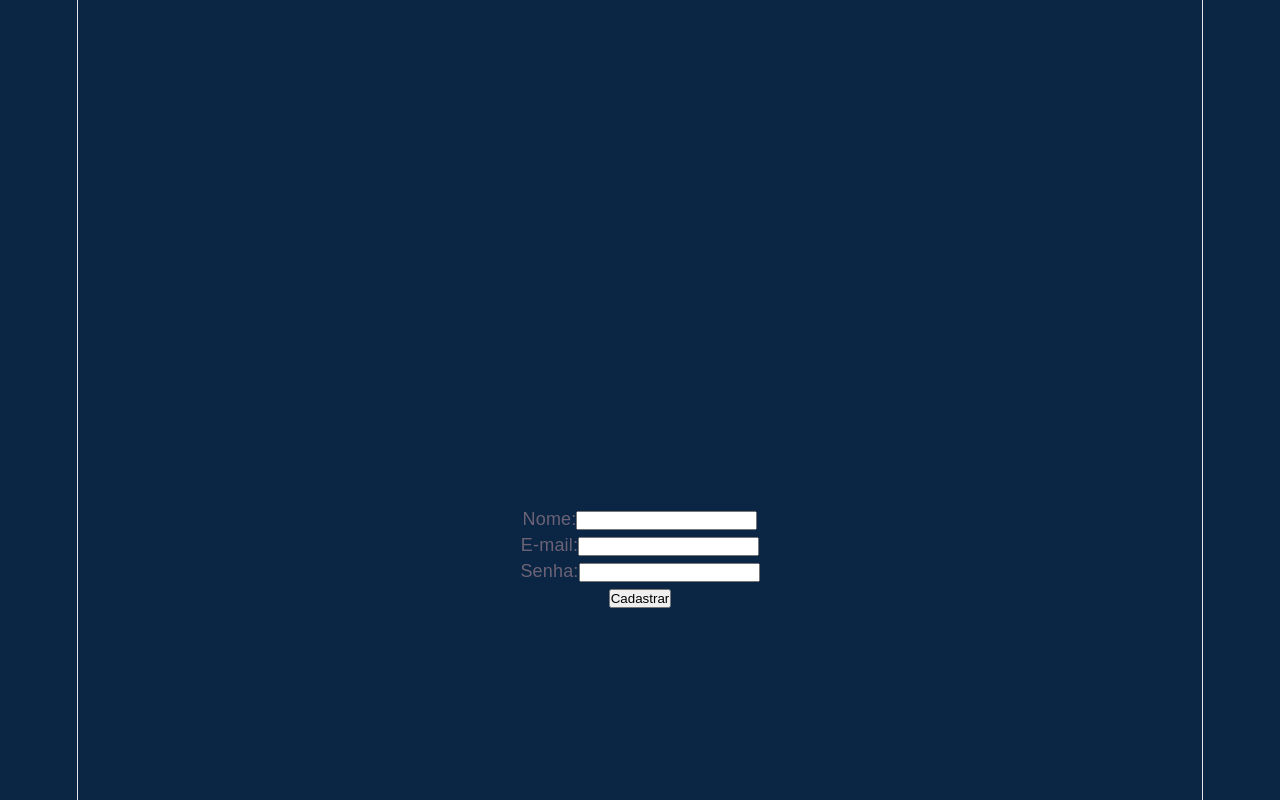
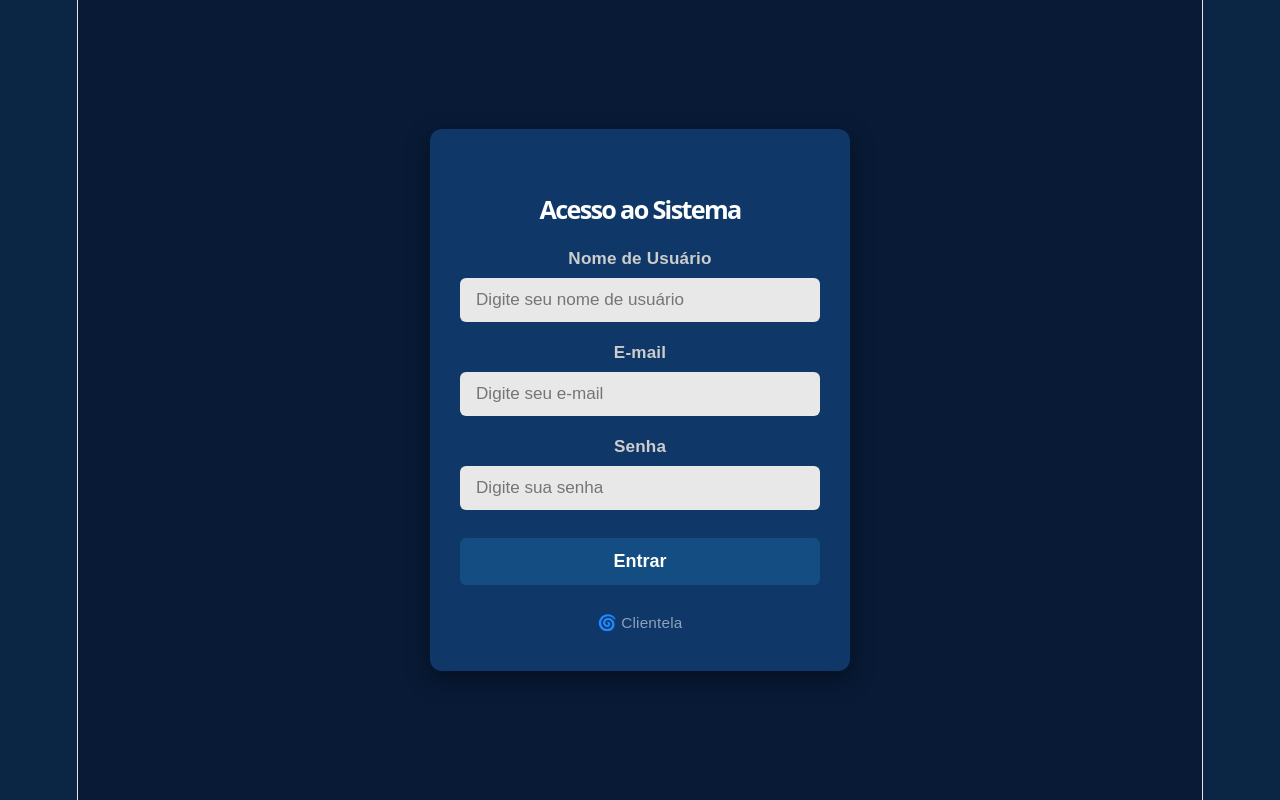
Before and after one commit to Tumilha/Clientela, a React (Vite) app: page /login in a window 1280 px wide. Built offline with nearby package versions, Linux system fonts and the light colour scheme.

Commit message:
Adicionando tela de Login

```diff
--- a/componentes/login/Login.css
+++ b/componentes/login/Login.css
@@ -1,3 +1,94 @@
-.Tela{
-    margin-top:45%
+.login-container {
+  display: flex;
+  justify-content: center;
+  align-items: center;
+  min-height: 100vh;
+  background-color: #081a36;
+  font-family: Arial, Helvetica, sans-serif;
+  padding: 20px;
+  box-sizing: border-box;
 }
+
+.login-card {
+  background-color: #0f3868;
+  width: 100%;
+  max-width: 420px;
+  padding: 35px 30px;
+  border-radius: 12px;
+  box-shadow: 0 8px 24px rgba(0, 0, 0, 0.4);
+  display: flex;
+  flex-direction: column;
+  align-items: center;
+}
+
+.login-titulo {
+  color: #ffffff;
+  font-size: 1.4rem;
+  font-weight: 700;
+  margin-bottom: 24px;
+  text-align: center;
+}
+
+.login-form {
+  width: 100%;
+  display: flex;
+  flex-direction: column;
+  gap: 18px;
+}
+
+.form-group {
+  display: flex;
+  flex-direction: column;
+  align-items: center;
+  gap: 6px;
+}
+
+.form-group label {
+  color:  #cecdcd;
+  font-size: 0.95rem;
+  font-weight: 600;
+  text-align: center;
+}
+
+.form-group input {
+  width: 100%;
+  padding: 12px 16px;
+  background-color: #e8e8e8;
+  border: none;
+  border-radius: 6px;
+  font-size: 0.95rem;
+  color: #333333;
+  outline: none;
+  box-sizing: border-box;
+  transition: background-color 0.2s, box-shadow 0.2s;
+}
+
+.form-group input:focus {
+  background-color: #ffffff;
+  box-shadow: 0 0 0 2px #185a9d;
+}
+
+.login-button {
+  width: 100%;
+  padding: 13px;
+  margin-top: 10px;
+  background-color: #134d82;
+  color: #ffffff;
+  border: none;
+  border-radius: 6px;
+  font-size: 1rem;
+  font-weight: 700;
+  cursor: pointer;
+  transition: background-color 0.2s;
+}
+
+.login-button:hover {
+  background-color: #185a9d;
+}
+
+.login-footer {
+  margin-top: 25px;
+  color: #8da2ba;
+  font-size: 0.85rem;
+  text-align: center;
+}
--- a/componentes/login/login.jsx
+++ b/componentes/login/login.jsx
@@ -1,69 +1,66 @@
-import { useState } from "react";
-import "./Login.css"
+import React, { useState } from 'react';
+import './login.css';
 
 function Login() {
- const [form, setForm] = useState({
-    nome: "",
-    email: "",
-    senha: "",
-  });
+  const [usuario, setUsuario] = useState('');
+  const [email, setEmail] = useState('');
+  const [senha, setSenha] = useState('');
 
-  const handleChange = (event) => {
-    const { name, value } = event.target;
+  const handleLogin = (e) => {
+    e.preventDefault();
 
-    setForm({
-      ...form,
-      [name]: value,
-    });
-  };
-
-  const handleSubmit = (event) => {
-    event.preventDefault();
-
-    console.log("Dados enviados:", form);
+    console.log('Dados enviados:', { usuario, email, senha });
   };
 
   return (
-    <div className="Tela">
-     <form onSubmit={handleSubmit}>
-      <div>
-        <label htmlFor="nome">Nome:</label>
+    <div className="login-container">
+      <div className="login-card">
+        <h1 className="login-titulo">Acesso ao Sistema</h1>
+
+        <form onSubmit={handleLogin} className="login-form">
+          <div className="form-group">
+            <label htmlFor="usuario">Nome de Usuário</label>
             <input
               type="text"
-          id="nome"
-          name="nome"
-          value={form.nome}
-          onChange={handleChange}
+              id="usuario"
+              placeholder="Digite seu nome de usuário"
+              value={usuario}
+              onChange={(e) => setUsuario(e.target.value)}
               required
             />
           </div>
 
-      <div>
-        <label htmlFor="email">E-mail:</label>
+          <div className="form-group">
+            <label htmlFor="email">E-mail</label>
             <input
               type="email"
               id="email"
-          name="email"
-          value={form.email}
-          onChange={handleChange}
+              placeholder="Digite seu e-mail"
+              value={email}
+              onChange={(e) => setEmail(e.target.value)}
               required
             />
           </div>
 
-      <div>
-        <label htmlFor="senha">Senha:</label>
+          <div className="form-group">
+            <label htmlFor="senha">Senha</label>
             <input
               type="password"
               id="senha"
-          name="senha"
-          value={form.senha}
-          onChange={handleChange}
+              placeholder="Digite sua senha"
+              value={senha}
+              onChange={(e) => setSenha(e.target.value)}
               required
             />
           </div>
 
-      <button type="submit">Cadastrar</button>
+          <button type="submit" className="login-button">
+            Entrar
+          </button>
         </form>
+
+        <span className="login-footer">🌀 Clientela</span>
+      </div>
     </div>
   );
 }
```
Lines whose indentation alone changed are shown as unchanged.
